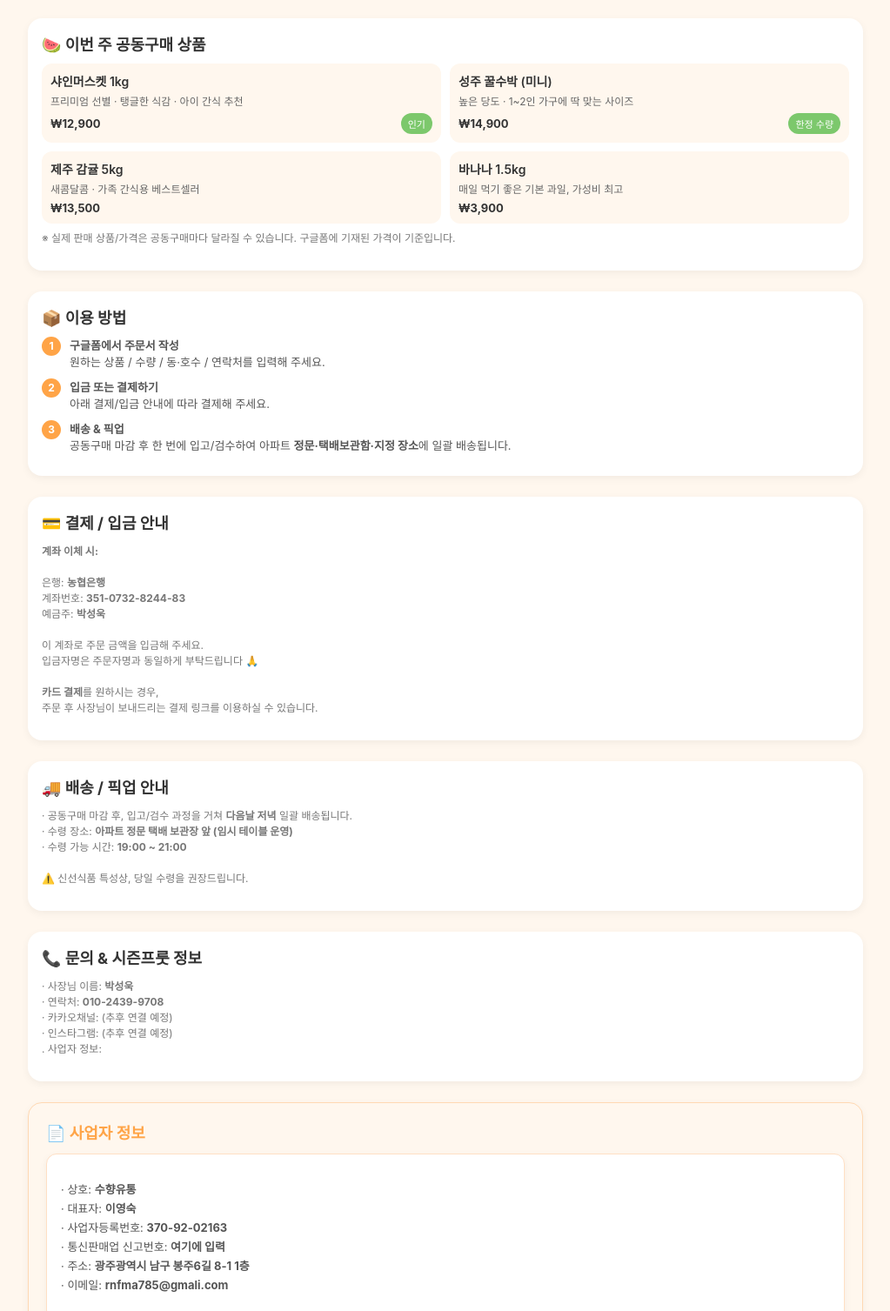
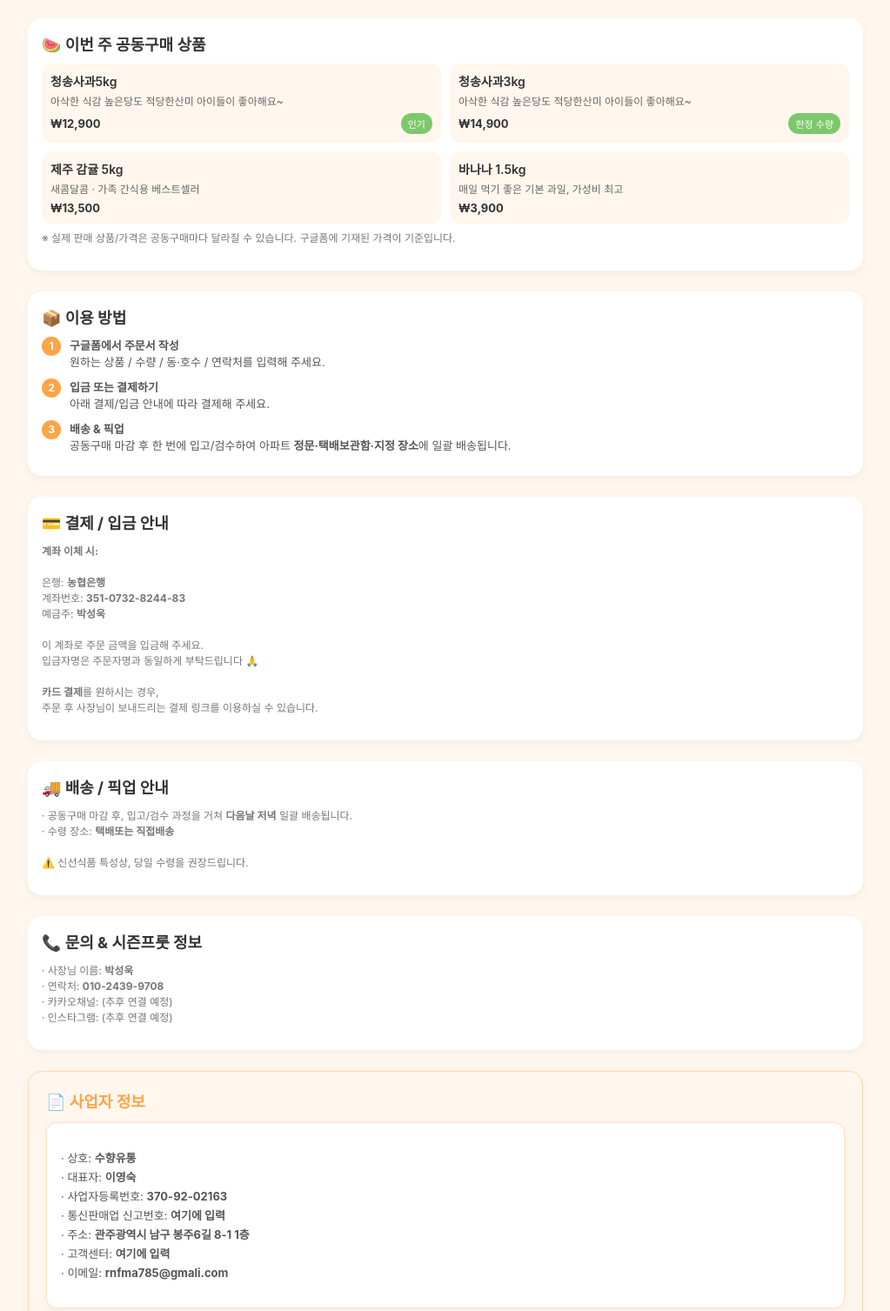
Before and after one commit to SeasonFruit/seasonfruit-page, a plain HTML site: page index.html in a window 1280 px wide. Shown: the part 354-1861 px from the top of the page at 87% size, without its empty margins (128-1151 px from the left). Drawn offline with Linux system fonts and the light colour scheme.

Commit message:
Add files via upload

```diff
--- a/index.html
+++ b/index.html
@@ -255,16 +255,16 @@
       <h2>🍉 이번 주 공동구매 상품</h2>
       <div class="product-list">
         <div class="product-card">
-          <div class="product-name">샤인머스켓 1kg</div>
-          <div class="product-desc">프리미엄 선별 · 탱글한 식감 · 아이 간식 추천</div>
+          <div class="product-name">청송사과5kg</div>
+          <div class="product-desc">아삭한 식감 높은당도 적당한산미 아이들이 좋아해요~</div>
           <div class="product-bottom">
             <div class="price">₩12,900</div>
             <div class="badge">인기</div>
           </div>
         </div>
         <div class="product-card">
-          <div class="product-name">성주 꿀수박 (미니)</div>
-          <div class="product-desc">높은 당도 · 1~2인 가구에 딱 맞는 사이즈</div>
+          <div class="product-name">청송사과3kg</div>
+          <div class="product-desc">아삭한 식감 높은당도 적당한산미 아이들이 좋아해요~</div>
           <div class="product-bottom">
             <div class="price">₩14,900</div>
             <div class="badge">한정 수량</div>
@@ -339,8 +339,7 @@
       <h2>🚚 배송 / 픽업 안내</h2>
       <p class="small">
         · 공동구매 마감 후, 입고/검수 과정을 거쳐 <b>다음날 저녁</b> 일괄 배송됩니다.<br />
-        · 수령 장소: <b>아파트 정문 택배 보관장 앞 (임시 테이블 운영)</b><br />
-        · 수령 가능 시간: <b>19:00 ~ 21:00</b><br /><br />
+        · 수령 장소: <b>택배또는 직접배송</b><br /><br />
 
         ⚠️ 신선식품 특성상, 당일 수령을 권장드립니다.
       </p>
@@ -353,8 +352,7 @@
         · 사장님 이름: <b>박성욱</b><br />
         · 연락처: <b>010-2439-9708</b><br />
         · 카카오채널: (추후 연결 예정)<br />
-        · 인스타그램: (추후 연결 예정)<br />
-        . 사업자 정보:
+        · 인스타그램: (추후 연결 예정)
       </p>
     </section>
     <!-- 사업자 정보 -->
@@ -368,7 +366,8 @@
           · 대표자: <b>이영숙</b><br />
           · 사업자등록번호: <b>370-92-02163</b><br />
           · 통신판매업 신고번호: <b>여기에 입력</b><br />
-          · 주소: <b>광주광역시 남구 봉주6길 8-1 1층 </b><br />
+          · 주소: <b>관주광역시 남구 봉주6길 8-1 1층 </b><br />
+          · 고객센터: <b>여기에 입력</b><br />
           · 이메일: <b>rnfma785@gmali.com</b><br />
         </p>
       </div>
```
